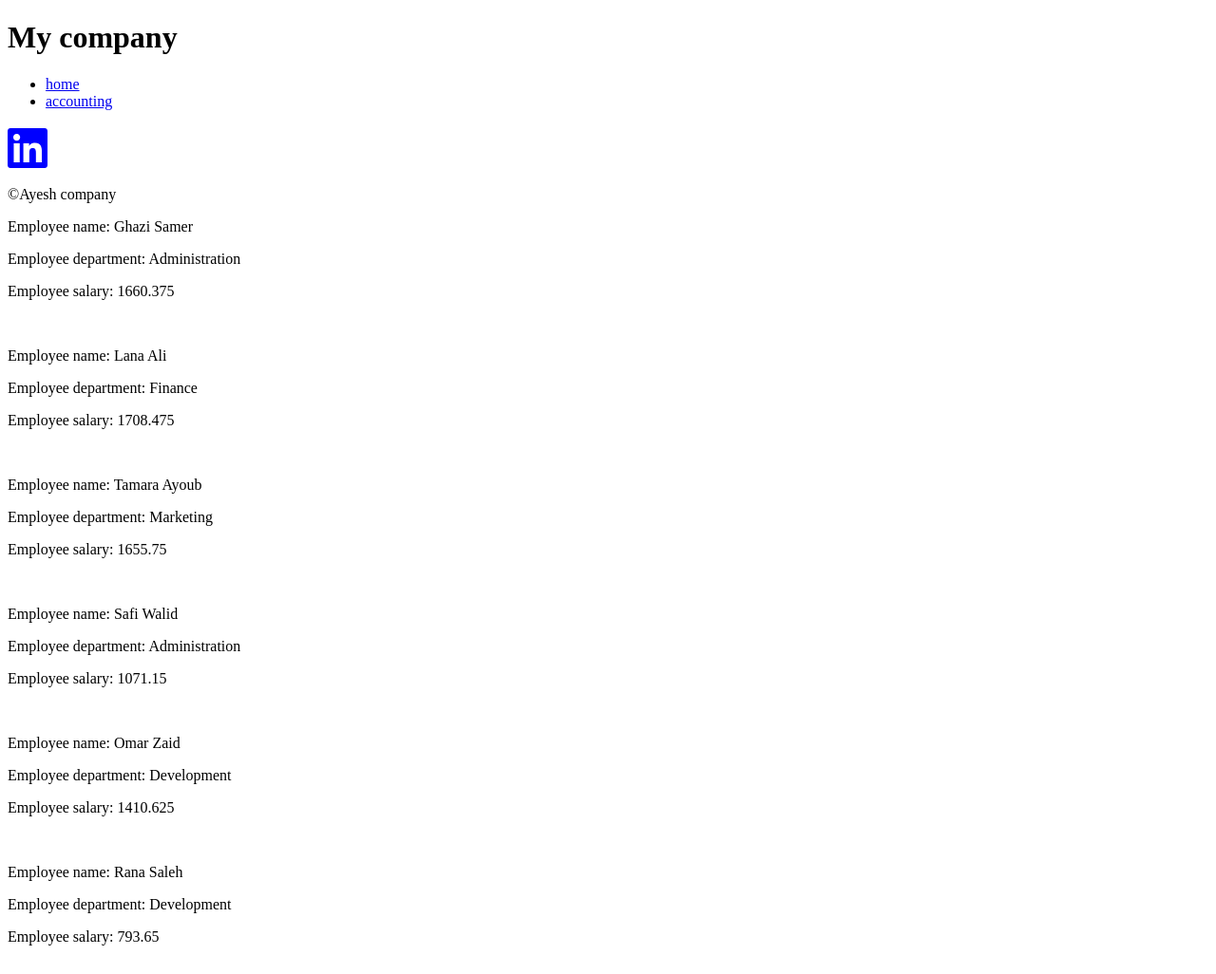
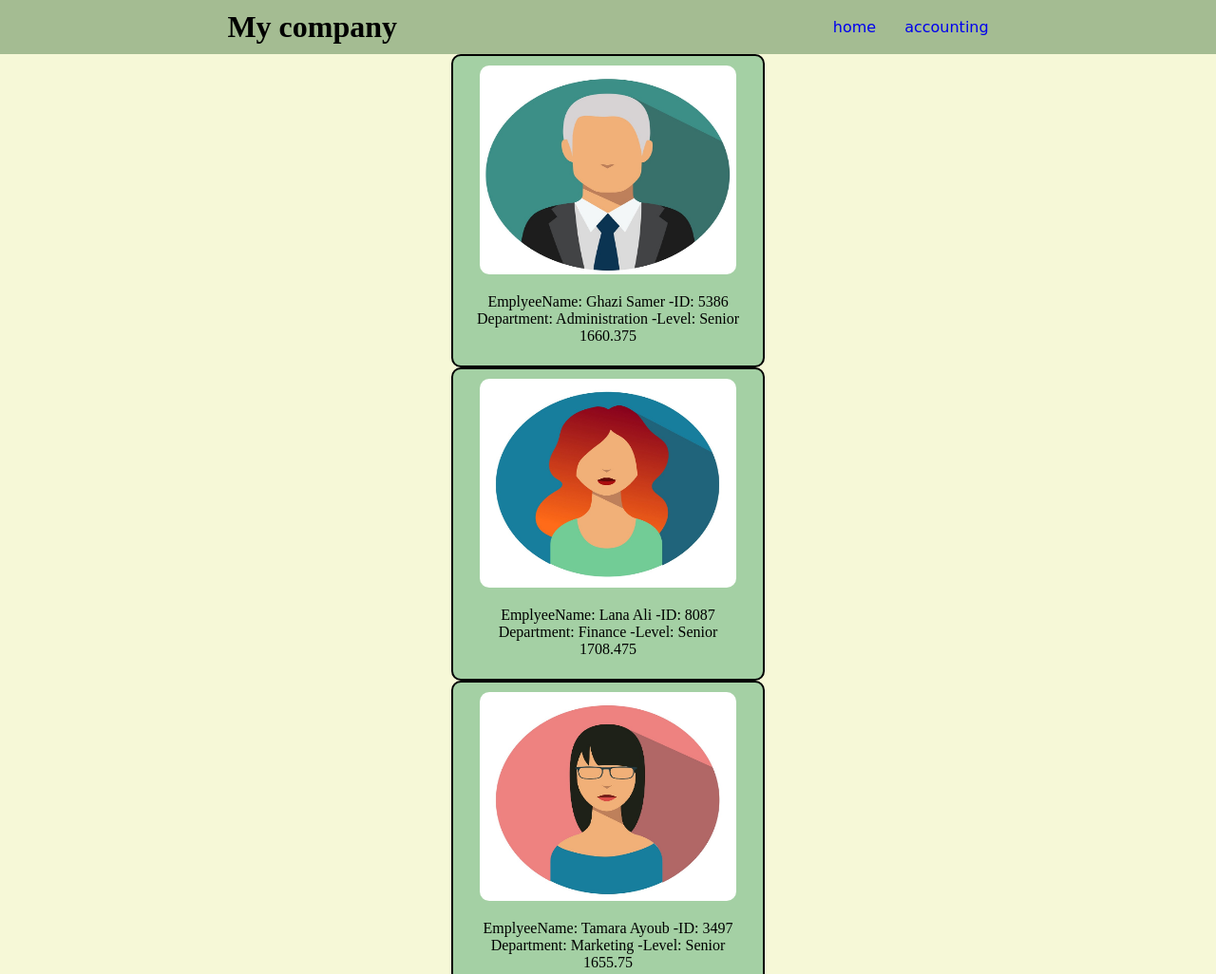
Before and after one commit to muhye98/HR-management-system, a plain HTML site: page index.html in a window 1280 px wide. Shown: the top 1026 px of the page at 95% size. Drawn offline with Linux system fonts and the light colour scheme.

Commit message:
adding the project

```diff
--- /dev/null
+++ b/Style.css
@@ -0,0 +1,43 @@
+* {
+    padding: 0;
+    margin: 0;
+    box-sizing: border-box;
+}
+
+.header {
+    background-color: #A4BC92;
+    display: flex;
+    justify-content: space-around;
+    align-items: center;
+    padding: 10px;
+}
+
+.header ul {
+    display: flex;
+    gap: 30px;
+}
+
+.header ul li {
+    list-style: none;
+}
+
+.header ul li a {
+    text-decoration: none;
+    font-family: 'Bruno Ace SC', cursive;
+}
+
+.employees-container {
+    background-color: rgb(246, 248, 215);
+    display: flex;
+    flex-direction: column;
+    justify-content: center;
+    align-items: center;
+}
+
+.footer {
+    background-color: #A4BC92;
+    font-size: 18px;
+    padding: 10px;
+    text-align: center;
+
+}
--- a/app.js
+++ b/app.js
@@ -41,19 +41,55 @@ function Employee(fullname, department, level, image) {
     this.salary = getSalary(level);
 }
 
-let employee0 = new Employee("Ghazi Samer", "Administration", "Senior",);
-let employee1 = new Employee("Lana Ali", "Finance", "Senior");
-let employee2 = new Employee("Tamara Ayoub", "Marketing", "Senior");
-let employee3 = new Employee("Safi Walid", "Administration", "Mid-Senior");
-let employee4 = new Employee("Omar Zaid", "Development", "Senior");
-let employee5 = new Employee("Rana Saleh", "Development	", "Junior");
-let employee6 = new Employee("Hadi Ahmad", "Finance	", "Mid-Senior");
+let employee0 = new Employee("Ghazi Samer", "Administration", "Senior", "assest/Ghazi.jpg");
+let employee1 = new Employee("Lana Ali", "Finance", "Senior", "assest/Lana.jpg");
+let employee2 = new Employee("Tamara Ayoub", "Marketing", "Senior", "assest/Tamara.jpg");
+let employee3 = new Employee("Safi Walid", "Administration", "Mid-Senior", "assest/Safi.jpg");
+let employee4 = new Employee("Omar Zaid", "Development", "Senior", "assest/Omar.jpg");
+let employee5 = new Employee("Rana Saleh", "Development	", "Junior", "assest/Rana.jpg");
+let employee6 = new Employee("Hadi Ahmad", "Finance	", "Mid-Senior", "assest/Hadi.jpg");
+
+
+
+
+
 
 Employee.prototype.randerEmployee = function () {
-    document.write(`<p> Employee name: ${this.name} </p>`);
-    document.write(`<p> Employee department: ${this.dept} </p>`);
-    document.write(`<p> Employee salary: ${this.salary} </p>`);
-    document.write(`</br>`);
+    let body = document.getElementsByClassName("employees-container")[0];
+    let divE = document.createElement("div");
+    body.appendChild(divE);
+
+    let emplyeeImg = document.createElement("img");
+    emplyeeImg.src = this.image;
+    emplyeeImg.alt = this.name;
+    divE.appendChild(emplyeeImg);
+
+    let emplyeePar1 = document.createElement("p");
+    emplyeePar1.textContent = ` EmplyeeName: ${this.name}  -ID: ${this.id} `;
+    divE.appendChild(emplyeePar1);
+    let emplyeePar2 = document.createElement("p");
+    emplyeePar2.textContent = ` Department: ${this.dept}  -Level: ${this.level} `;
+    divE.appendChild(emplyeePar2);
+    let emplyeePar3 = document.createElement("p");
+    emplyeePar3.textContent = ` ${this.salary} `;
+    divE.appendChild(emplyeePar3);
+
+
+
+    divE.style.border = "2px solid black"
+    divE.style.borderRadius = "10px"
+    divE.style.display = "flex"
+    divE.style.flexDirection = "column"
+    divE.style.alignItems = "center"
+    divE.style.width = "330px"
+    divE.style.height = "330px"
+    divE.style.background = "#A4D0A4"
+    divE.style.margin = " 0 auto"
+    emplyeeImg.style.width = "270px"
+    emplyeeImg.style.height = "220px"
+    emplyeeImg.style.borderRadius = "10px"
+    emplyeeImg.style.marginTop = "10px"
+    emplyeePar1.style.marginTop = "20px"
 }
 
 
@@ -65,6 +101,11 @@ employee4.randerEmployee();
 employee5.randerEmployee();
 employee6.randerEmployee();
 
+
+
+// let emplyeePar = document.createElement("p");
+//     emplyeePar.textContent = ` EmplyeeName: ${this.name}  -ID: ${this.id}  -Department: ${this.dept}  -Level: ${this.level}  -Salary: ${this.salary} `;
+//     divE.appendChild(emplyeePar);
 
 
 // document.write(`<p> Employee name: ${employee0.name} </p>   <p>Department: ${employee0.dept} </p>  <p>Employee salary: ${employee0.salary} </p>  `);
@@ -81,3 +122,19 @@ employee6.randerEmployee();
 // document.write(`</br>`);
 // document.write(`<p> Employee name: ${employee6.name} </p>   <p>Department: ${employee6.dept} </p>  <p>Employee salary: ${employee6.salary} </p>  `);
 // document.write(`</br>`);
+
+// let emplyId = document.createElement("p");
+    // emplyId.textContent = ` ID: ${this.id}`;
+    // divE.appendChild(emplyId);
+
+    // let emplyDep = document.createElement("p");
+    // emplyDep.textContent = ` Department: ${this.dept}`;
+    // divE.appendChild(emplyDep);
+
+    // let emplyLevl = document.createElement("p");
+    // emplyLevl.textContent = ` Level: ${this.level}`;
+    // divE.appendChild(emplyLevl);
+
+    // let emplysalary = document.createElement("p");
+    // emplysalary.textContent = ` Salary: ${this.salary}`;
+    // divE.appendChild(emplysalary);
--- a/index.html
+++ b/index.html
@@ -7,24 +7,28 @@
     <meta name="viewport" content="width=device-width, initial-scale=1.0">
     <title>My company</title>
     <script src="https://kit.fontawesome.com/2f98a59b25.js" crossorigin="anonymous"></script>
+    <link rel="stylesheet" href="./Style.css">
 </head>
 
 <body>
-    <div>
+    <div class="header">
         <h1>My company</h1>
         <ul>
             <li><a href="./index.html">home</a></li>
             <li><a href="./accounting.html">accounting</a></li>
         </ul>
     </div>
-    <footer>
+    <div class="employees-container">
+
+    </div>
+    <script src="./app.js"></script>
+    <footer class="footer">
 
         <a href="https://www.linkedin.com/notifications"> <i class="fa fa-linkedin-square"
                 style="font-size:48px;color:blue"></i> </a>
         <p>&copy;Ayesh company</p>
 
     </footer>
-    <script src="./app.js"></script>
 </body>
 
 </html>
```
Also changed, not shown: accounting.html (+1 -0 lines), assest/Ghazi.jpg (added), assest/Hadi.jpg (added), assest/Lana.jpg (added), assest/Omar.jpg (added), assest/Rana.jpg (added), assest/Safi.jpg (added), assest/Tamara.jpg (added), 1 other file.
